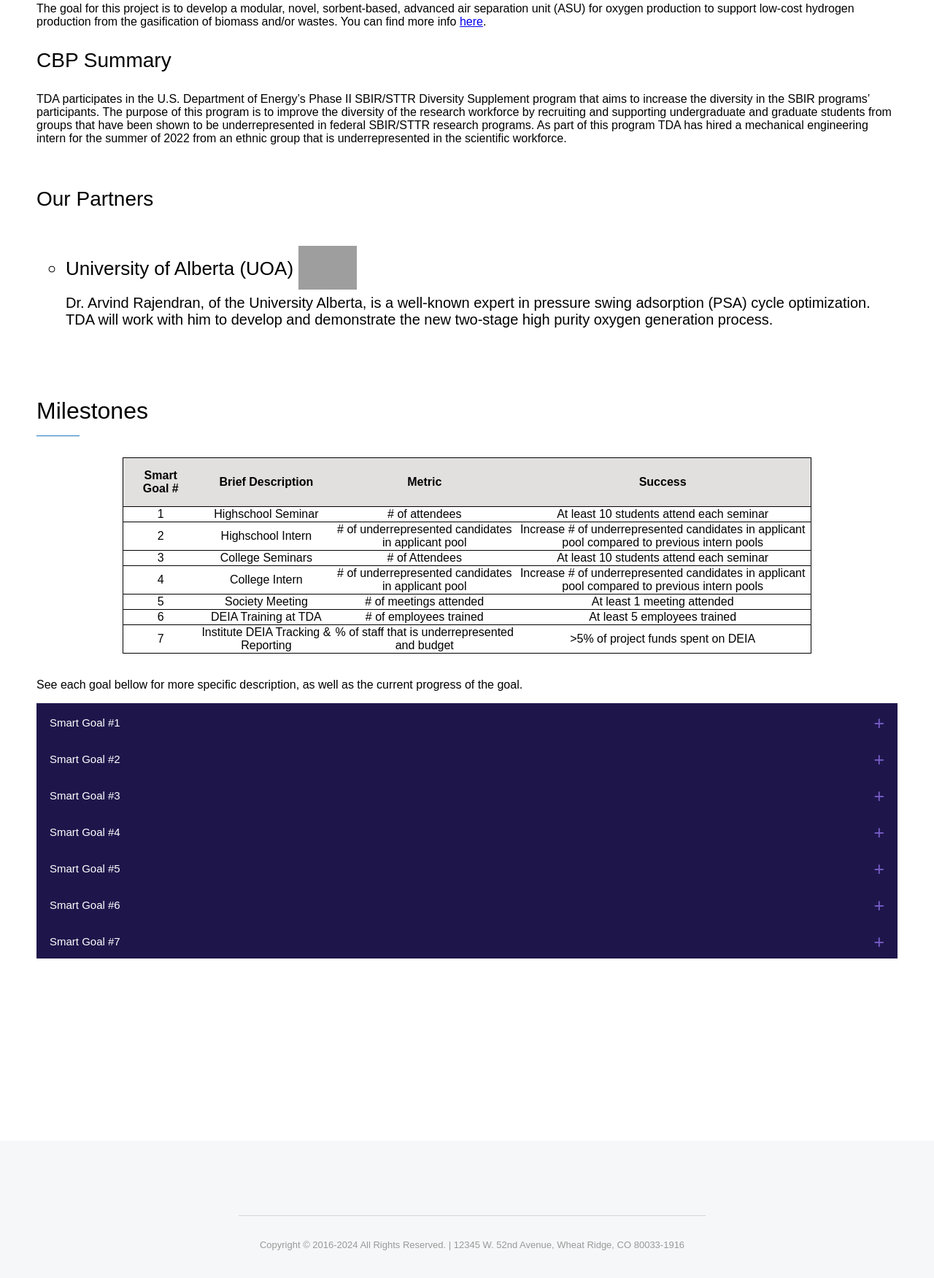
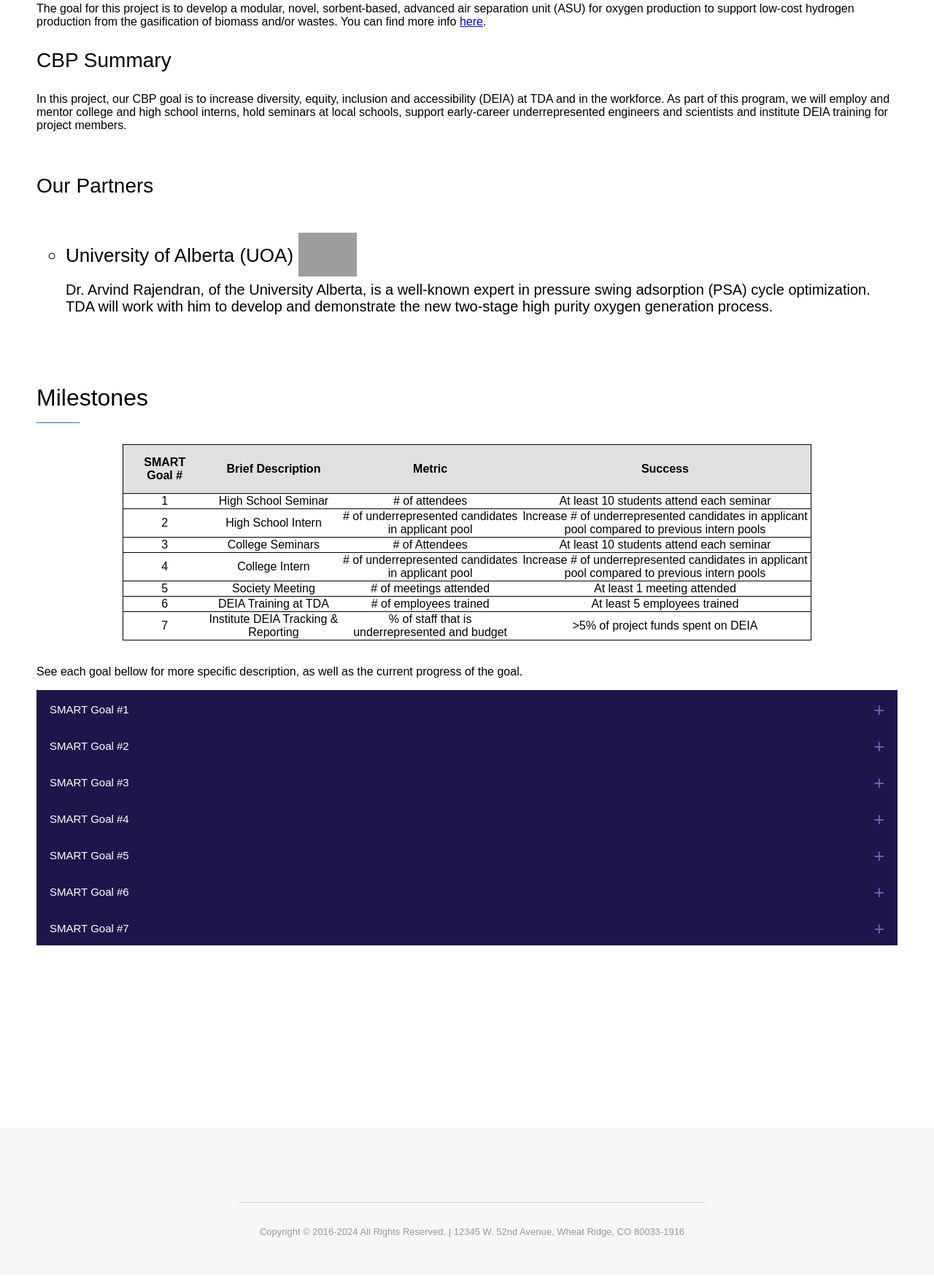
Before and after one commit to lbaron2/TDA-Website, a plain HTML site: page Air-Sep.html in a window 1280 px wide. Shown: the part 354-2106 px from the top of the page at 73% size. Drawn offline with Linux system fonts and the light colour scheme; grey boxes are pictures that could not be loaded.

Commit message:
Updated with changes from email on 9/23

```diff
--- a/Air-Sep.html
+++ b/Air-Sep.html
@@ -121,12 +121,7 @@
       <p> The goal for this project is to develop a modular, novel, sorbent-based, advanced air separation unit (ASU) for oxygen production to support low-cost hydrogen production from the gasification of biomass and/or wastes. You can find more info <a
           href="https://www.netl.doe.gov/project-information?p=FE0032328">here</a>.</p>
       <h3>CBP Summary</h3>
-      <p>TDA participates in the U.S. Department of Energy’s Phase II SBIR/STTR Diversity Supplement program that aims
-        to increase the diversity in the SBIR programs’ participants. The purpose of this program is to improve the
-        diversity of the research workforce by recruiting and supporting undergraduate and graduate students from groups
-        that have been shown to be underrepresented in federal SBIR/STTR research programs. As part of this program TDA
-        has hired a mechanical engineering intern for the summer of 2022 from an ethnic group that is underrepresented
-        in the scientific workforce.</p>
+      <p>In this project, our CBP goal is to increase diversity, equity, inclusion and accessibility (DEIA) at TDA and in the workforce. As part of this program, we will employ and mentor college and high school interns, hold seminars at local schools, support early-career underrepresented engineers and scientists and institute DEIA training for project members.</p>
     </div>
     <div id="partner-cont">
       <h3>Our Partners</h3>
@@ -146,20 +141,20 @@
       <br>
       <table id="smart-id-table">
         <tr>
-          <th>Smart Goal #</th>
+          <th>SMART Goal #</th>
           <th>Brief Description</th>
           <th>Metric</th>
           <th>Success</th>
         </tr>
         <tr>
           <td>1</td>
-          <td>Highschool Seminar</td>
+          <td>High School Seminar</td>
           <td># of attendees</td>
           <td>At least 10 students attend each seminar</td>
         </tr>
         <tr>
           <td>2</td>
-          <td>Highschool Intern</td>
+          <td>High School Intern</td>
           <td># of underrepresented candidates in applicant pool</td>
           <td>Increase # of underrepresented candidates in applicant pool compared to previous intern pools</td>
         </tr>
@@ -200,7 +195,7 @@
       </div>
       <div id="collap-list">
         <div id="smart-1">
-          <button type="button" class="collapsible">Smart Goal #1<p class = "plus-minus">&#43</p></button>
+          <button type="button" class="collapsible">SMART Goal #1<p class = "plus-minus">&#43</p></button>
           <div class="col-cont">
             <h4>Goal Description</h4>
             <p>A project member presented a seminar at a local high school.</p>
@@ -208,7 +203,7 @@
             <div class = "cur-prog-cont">
               <ul class = "cur-prog-list">
                 <li>
-                  <div class = "cur-act-title"> Arvada West Highschool Seminar</div>
+                  <div class = "cur-act-title"> Arvada West High School Seminar</div>
                   <p>We selected Arvada West High School in nearby Arvada which is located in a disadvantaged community.  The community is disadvantaged due to low income, traffic proximity and volume, proximity to a superfund site, wastewater discharge and lack of high school education.</p>
                   <p>We contacted 2 STEM teachers at Arvada West by email and began corresponding with Serrano Elsa, the STEM teacher at Arvada West.  We initially planned that she would bring 100 students to visit TDA in early April but due to scheduling difficulties we have delayed these seminars to September.</p>
                 </li>
@@ -217,33 +212,26 @@
           </div>
         </div>
         <div id="smart-2">
-          <button type="button" class="collapsible">Smart Goal #2<p class = "plus-minus">&#43</p></button>
+          <button type="button" class="collapsible">SMART Goal #2<p class = "plus-minus">&#43</p></button>
           <div class="col-cont">
             <h4>Goal Description</h4>
             <p>Increase the diversity of the high school intern applicant pool.</p>
-            <h4 class = "cur-prog-title">Current Progress</h4>
+            <!-- <h4 class = "cur-prog-title">Current Progress</h4> -->
             <div class = "cur-prog-cont">
               <ul class = "cur-prog-list">
-                <li>
-                  <div class = "cur-act-title">Job Posting </div>
-                  <p>We listed job postings for an intern:</p>
-                  <ol class ="cur-sub-list">
-                    <li>Summer Pre-STEM Intern (High School)</li>
-                  </ol>
-                </li>
               </ul>
             </div>
           </div>
         </div>
         <div id="smart-3">
-          <button type="button" class="collapsible">Smart Goal #3<p class = "plus-minus">&#43</p></button>
+          <button type="button" class="collapsible">SMART Goal #3<p class = "plus-minus">&#43</p></button>
           <div class="col-cont">
             <h4>Goal Description</h4>
             <p>A project member organized at least one seminar to share the results of the project, to students at a college or university.</p>
           </div>
         </div>
         <div id="smart-4">
-          <button type="button" class="collapsible">Smart Goal #4<p class = "plus-minus">&#43</p></button>
+          <button type="button" class="collapsible">SMART Goal #4<p class = "plus-minus">&#43</p></button>
           <div class="col-cont">
             <h4>Goal Description</h4>
             <p>Increase the diversity of the intern applicant pool.</p>
@@ -264,37 +252,28 @@
           </div>
         </div>
         <div id="smart-5">
-          <button type="button" class="collapsible">Smart Goal #5<p class = "plus-minus">&#43</p></button>
+          <button type="button" class="collapsible">SMART Goal #5<p class = "plus-minus">&#43</p></button>
           <div class="col-cont">
             <h4>Goal Description</h4>
             <p>Results of this project and its DEIA efforts were shared at a meeting of the Society of Hispanic Professional Engineers (SHPE), or the National Society of Black Engineers annual convention.</p>
-            <p class = "testing"> Change to the American Chemical Society Conference?</p>
           </div>
         </div>
         <div id="smart-6">
-          <button type="button" class="collapsible">Smart Goal #6<p class = "plus-minus">&#43</p></button>
+          <button type="button" class="collapsible">SMART Goal #6<p class = "plus-minus">&#43</p></button>
           <div class="col-cont">
             <h4>Goal Description</h4>
             <p>Project members engaged in a DEIA training seminar sponsored by a nearby DEIA organization.</p>
           </div>
         </div>
         <div id="smart-7">
-          <button type="button" class="collapsible">Smart Goal #7<p class = "plus-minus">&#43</p></button>
+          <button type="button" class="collapsible">SMART Goal #7<p class = "plus-minus">&#43</p></button>
           <div class="col-cont">
             <h4>Goal Description</h4>
             <p>TDA tracked numbers of underrepresented staff members (as a percentage of staff) and funds spent on DEIA
               training and activities.</p>
-            <h4 class = "cur-prog-title">Current Progress</h4>
+            <!-- <h4 class = "cur-prog-title">Current Progress</h4> -->
             <div class = "cur-prog-cont">
               <ul class = "cur-prog-list">
-                <li>
-                  <div class = "cur-act-title"> Implementing Tracking </div>
-                  <p> We are also tracking the diversity of the applicant pools for interns:</p>
-                  <ol class = "cur-sub-list">
-                    <li>Summer Chemist Intern (2023) – 43% minority and 43% female out of 53 applicants</li>
-                    <li>Summer Engineering Intern (2023) – 54% minority and 25% female out of 59 applicants</li>
-                  </ol>
-                </li>
               </ul>
             </div>
           </div>
```
Also changed, not shown: 3D-DAC.html (+10 -10 lines), Coated-Hex.html (+10 -10 lines), DAC-Plant.html (+2 -3 lines), DACtoMeOH.html (+16 -24 lines).
